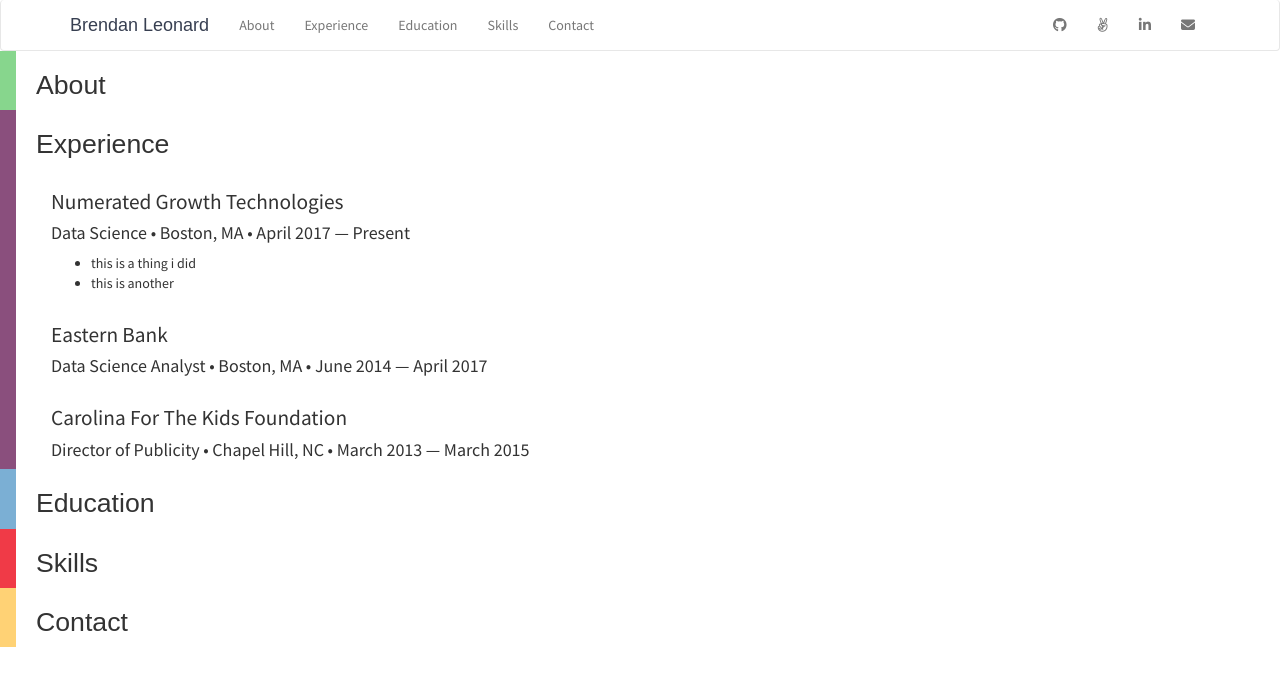
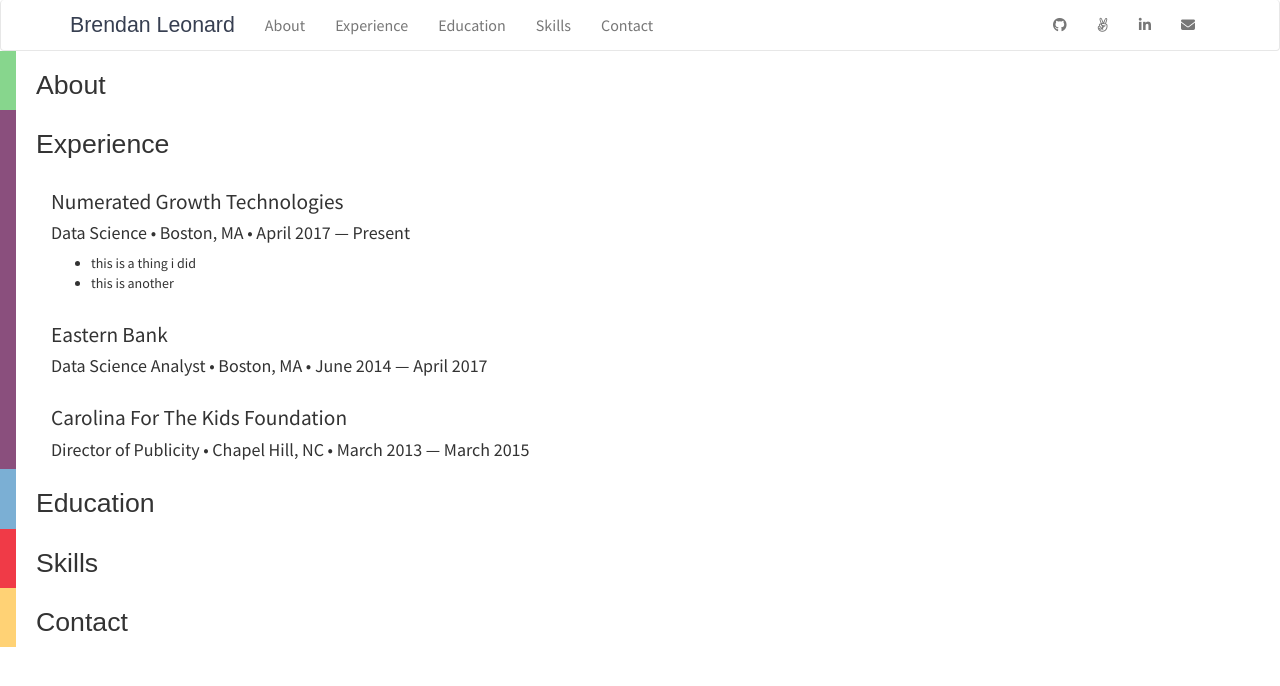
Before and after one commit to bleonard33/personal-site, a React (Create React App) app: page / in a window 1280 px wide. Shown: the top 686 px of the page. Built offline with nearby package versions, Linux system fonts and the light colour scheme; a web font is replaced by a local one.

Commit message:
bit more refactoring of the nav

```diff
--- a/src/appStyle.js
+++ b/src/appStyle.js
@@ -29,14 +29,17 @@
   textAlign: 'center',
   brand: {
     fontFamily: appStyle.fonts.slab,
+    fontSize: '16pt',
     color: appStyle.colors.charcoal,
   },
   sectionIcon: {
     fontSize: '1.2em',
     textAlign: 'center',
+    color: 'white',
   },
-  textStyle: {
+  sectionTab: {
     textAlign: 'center',
+    fontSize: '12pt'
   }
 }
 
--- a/src/components/navTab.js
+++ b/src/components/navTab.js
@@ -9,10 +9,10 @@
     onMouseLeave={props.handleHover}
     style={props.tabStyle}>
 
-    <div style={{...props.iconStyle, ...appStyle.sectionIcon}}>
+    <div style={{...appStyle.nav.sectionIcon, ...props.iconStyle}}>
       <i className={props.icon} />
     </div>
-    <div style={{...props.textStyle, ...appStyle.textStyle}}>
+    <div style={{...appStyle.nav.sectionTab, ...props.textStyle}}>
       {props.section.title}
     </div>
   </NavItem>
--- a/src/containers/navTabContainer.js
+++ b/src/containers/navTabContainer.js
@@ -22,12 +22,8 @@
 
     this.setState({
       hover: newHover,
-      iconStyle: {
-        display: newHover ? 'block' : 'none',
-        color: 'white'
-      },
+      iconStyle: {display: newHover ? 'block' : 'none'},
       textStyle: {
-        visibility: newHover ? 'hidden' : null,
         height: newHover ? '0px' : null,
         overflow: newHover ? 'hidden' : null,
       },
```
